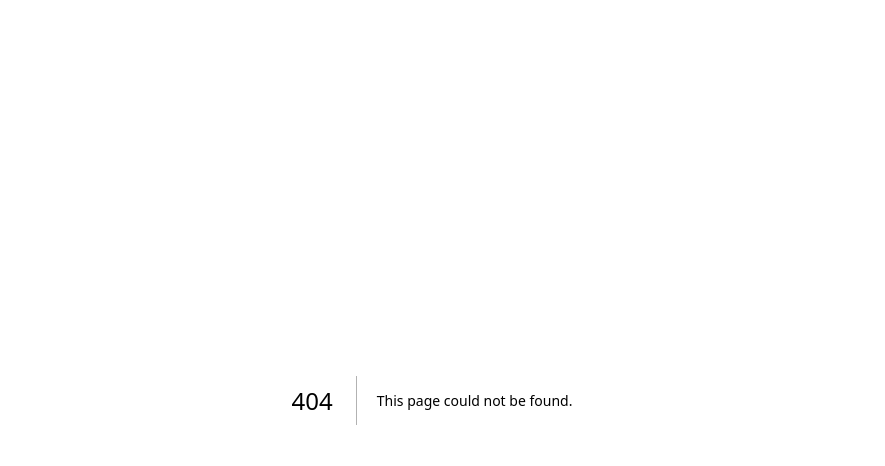
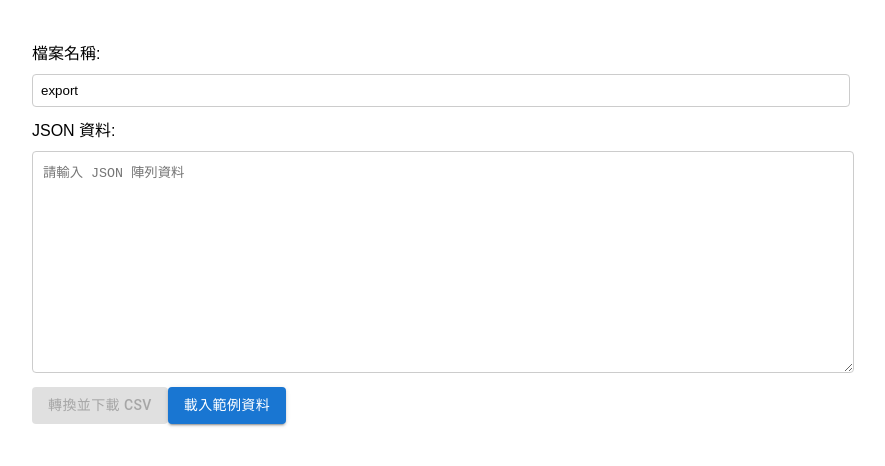
Before and after one commit to monarchfish/hilson, a Next.js app: page /src/JsonToCsv/JsonToCsv in a window 1280 px wide. Before the commit this address had no page. Shown: the top 466 px of the page, without its empty margins (208-1093 px from the left). Built offline with nearby package versions, Linux system fonts and the light colour scheme.

Commit message:
feat: add json to csv component

```diff
--- /dev/null
+++ b/pages/src/JsonToCsv/JsonToCsv.module.scss
@@ -0,0 +1,28 @@
+.container {
+  max-width: 800px;
+  margin: 20px auto;
+  padding: 20px;
+  font-family: Arial, sans-serif;
+
+  .dataInput {
+    width: 100%;
+    height: 200px;
+    margin: 10px 0;
+    padding: 10px;
+    border: 1px solid #ccc;
+    border-radius: 4px;
+  }
+
+  .filename {
+    width: 100%;
+    padding: 8px;
+    margin: 10px 0;
+    border: 1px solid #ccc;
+    border-radius: 4px;
+  }
+
+  .error {
+    color: red;
+    margin: 10px 0;
+  }
+}
--- /dev/null
+++ b/pages/src/JsonToCsv/JsonToCsv.tsx
@@ -0,0 +1,98 @@
+'use client'
+import styles from './JsonToCsv.module.scss';
+import { useState } from 'react';
+import * as XLSX from 'xlsx';
+import { saveAs } from 'file-saver';
+import { BasicButton } from '@hilson/ui';
+
+interface DataRow {
+  [key: string]: string | number | boolean;
+}
+
+export function JsonToCsv() {
+  const [jsonData, setJsonData] = useState('');
+  const [fileName, setFileName] = useState('export');
+  const [error, setError] = useState('');
+
+  const convertJsonToCsv = () => {
+    try {
+      // 解析 JSON 字串
+      const parsedData: DataRow[] = JSON.parse(jsonData);
+
+      if (!Array.isArray(parsedData) || parsedData.length === 0) {
+        throw new Error('請提供有效的 JSON 陣列資料');
+      }
+
+      // 創建工作表
+      const worksheet = XLSX.utils.json_to_sheet(parsedData);
+
+      // 創建工作簿
+      const workbook = XLSX.utils.book_new();
+      XLSX.utils.book_append_sheet(workbook, worksheet, 'Sheet1');
+
+      // 生成 CSV
+      const csvOutput = XLSX.write(workbook, {
+        bookType: 'csv',
+        type: 'array'
+      });
+
+      // 創建 Blob 並下載
+      const blob = new Blob([csvOutput], { type: 'text/csv;charset=utf-8' });
+      saveAs(blob, `${fileName}.csv`);
+
+      setError('');
+    } catch (err) {
+      setError(err.message || '轉換過程中發生錯誤');
+    }
+  };
+
+  const handleSampleData = () => {
+    const sampleData = [
+      { id: 1, name: "John", age: 30, city: "New York" },
+      { id: 2, name: "Jane", age: 25, city: "Los Angeles" },
+      { id: 3, name: "Bob", age: 35, city: "Chicago" }
+    ];
+    setJsonData(JSON.stringify(sampleData, null, 2));
+  };
+
+  return (
+    <div className={styles.container}>
+      <div>
+        <label>
+          檔案名稱:
+          <input
+            type="text"
+            value={fileName}
+            onChange={(e) => setFileName(e.target.value)}
+            className={styles.filename}
+            placeholder="請輸入檔案名稱"
+          />
+        </label>
+      </div>
+
+      <div>
+        <label>
+          JSON 資料:
+          <textarea
+            value={jsonData}
+            onChange={(e) => setJsonData(e.target.value)}
+            className={styles.dataInput}
+            placeholder="請輸入 JSON 陣列資料"
+          />
+        </label>
+      </div>
+
+      {error && <div className={styles.error}>{error}</div>}
+
+      <BasicButton onClick={convertJsonToCsv}
+        disabled={!jsonData}
+        className={styles.button} text="轉換並下載 CSV" variant='contained' />
+
+      <BasicButton onClick={handleSampleData}
+        className={styles.button}
+        text="載入範例資料" variant='contained' />
+    </div>
+  );
+}
+
+export default JsonToCsv;
--- a/pages/src/index.ts
+++ b/pages/src/index.ts
@@ -1,3 +1,4 @@
+export * from './JsonToCsv/JsonToCsv';
 export * from './BasicLayout/BasicLayout';
 export * from './EditUpload/EditUpload';
 export * from './Login/Login';
```
Also changed, not shown: apps/web/app/jsonToCsv/page.tsx (added, +7 -0 lines), pages/src/BasicLayout/BasicLayout.tsx (+28 -10 lines), 1 other file (tests, documents, lock files or other folders).
